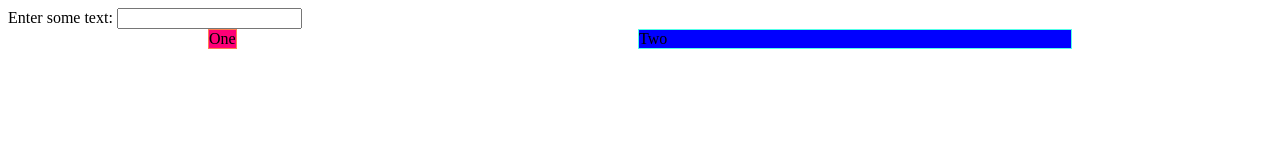
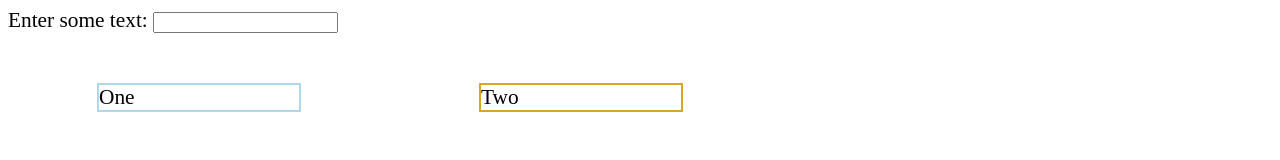
Before and after one commit to BrianCravens/Mirror, a plain HTML site: page index.html in a window 1280 px wide. Drawn offline with Linux system fonts and the light colour scheme.

Commit message:
Finallygit add --all

```diff
--- a/main.css
+++ b/main.css
@@ -1,62 +1,28 @@
+body{
+    font-family: 'Times New Roman', Times, serif;
+    font-size: 16pt;
+}
 .Outputs {
-    display: flex;
-    /* flex-wrap: wrap; */
-    /* flex-flow: row; */
-    /* flex-direction: row; */
-    /* flex-flow: row nowrap; */
-    /* flex-flow: overflow wrap; */
-    /* flex-grow: inherit; */
-    /* flex-wrap: nowrap; */
-    /* flex-grow: 1; */
-    justify-content: space-between;
-    /* flex-wrap: wrap; */
-    /* flex-grow: 1; */
-    margin-left: 200px;
-    margin-right: 200px;
-
-
-
+  display: flex;
+  flex-wrap: wrap;
+  flex-flow: row;
+  flex-direction: row;
+  align-content: flex-start;
+  justify-content: space-around;
+  margin-right: 500px;
+  margin-top: 50px;
+  overflow-wrap: break-word;
 }
 
 #article-1 {
-    /* display: inline; */
-    /* align-content: space-between; */
-    /* justify-content: space-around; */
-    /* align-items: center; */
-    /* width: 20%; */
-    /* flex-direction: row; */
-    /* flex-direction: row; */
-    /* width: 50%; */
-    /* display: -webkit-inline-flex; */
-    flex-wrap: row wrap;
-    flex-flow: row wrap;
-    /* overflow: auto; */
-    justify-content: space-around;
-    /* flex:1, 1, 50%; */
-    /* flex-direction: column; */
-    margin-right: 50px;
-    background-color: rgb(255, 0, 119);
-    border: 1px solid coral;
-    max-width: 200px;
-    /* flex-grow: 1; */
-    min-height: 0;
-    /* flex-direction: corlumn; */
-
-    /* margin-right: 200px;   */
-
+  flex: 0 0 40%;
+  border: 2px solid lightblue;
+  min-height: 20px;
+  max-width: 200px;
 }
 #article-2 {
-    /* display: inline; */
-    flex:1, 1, 50%;
-    flex-wrap: wrap;
-    /* align-items: center; */
-    /* width:20%; */
-    /* flex-direction: row; */
-    /* width: 50%; */
-    justify-content: space-around;
-    /* flex-grow: 1; */
-    width: 50%;
-    background-color: blue;
-    border: 1px solid rgb(80, 255, 232);
-
+  flex: 0 0 40%;
+  min-height: 20px;
+  border: 2px solid goldenrod;
+  max-width: 200px;
 }
--- a/main.js
+++ b/main.js
@@ -1,13 +1,9 @@
 let inputField = document.getElementById("message")
 let outputField1 = document.getElementById("article-1");
 let outputField2 = document.getElementById("article-2");
-// function handleKeyPress(event){
-//     outputField.innerHTML = event.target.value
-//     console.log("")
-// }
 
 inputField.addEventListener("keyup", function (event){
-    outputField1.innerHTML = event.target.value
-    outputField2.innerHTML = event.target.value
+    outputField1.textContent = event.target.value
+    outputField2.textContent = event.target.value
     console.log(event)
 })
```
